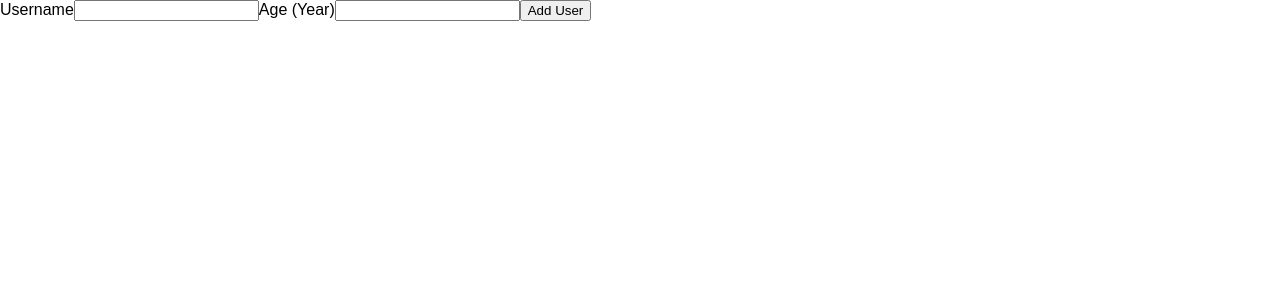
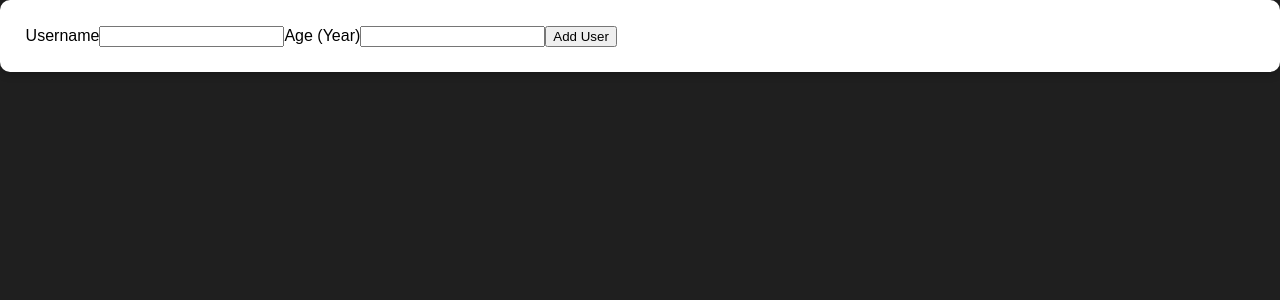
Before and after one commit to maryamghorbani/AddUsers, a React (Create React App) app: page / in a window 1280 px wide. Shown: the top 300 px of the page. Built offline with nearby package versions, Linux system fonts and the light colour scheme.

Commit message:
add card component and wrap the form with it

```diff
--- /dev/null
+++ b/src/components/UI/Card.js
@@ -0,0 +1,13 @@
+import React from 'react';
+
+// import styles
+import classes from './Card.module.css'
+
+const Card = props => {
+    return (
+        <div className={classes.card}>
+            {props.children}
+        </div>
+    )
+};
+export default Card;
--- /dev/null
+++ b/src/components/UI/Card.module.css
@@ -0,0 +1,6 @@
+.card {
+    background-color: white;
+    border-radius: 10px;
+    box-shadow: 0 2px 8px rgba(0, 0, 0, 0.26);
+    padding: 2%;
+}
--- a/src/components/Users/AddUser.js
+++ b/src/components/Users/AddUser.js
@@ -1,4 +1,7 @@
 import React from 'react';
+
+// import components
+import Card from "../UI/Card";
 
 const AddUser = props => {
 
@@ -6,6 +9,7 @@
         event.preventDefault();
     }
     return (
+        <Card>
             <form onSubmit={addUserHandler}>
                 <label htmlFor="username">Username</label>
                 <input id="username" type="text"/>
@@ -13,6 +17,7 @@
                 <input id="age" type="number"/>
                 <button type="submit">Add User</button>
             </form>
+        </Card>
     )
 };
 
--- a/src/index.css
+++ b/src/index.css
@@ -4,6 +4,7 @@
 
 html {
   font-family: sans-serif;
+  background-color: #1f1f1f;
 }
 
 body {
```
Lines whose indentation alone changed are shown as unchanged.
